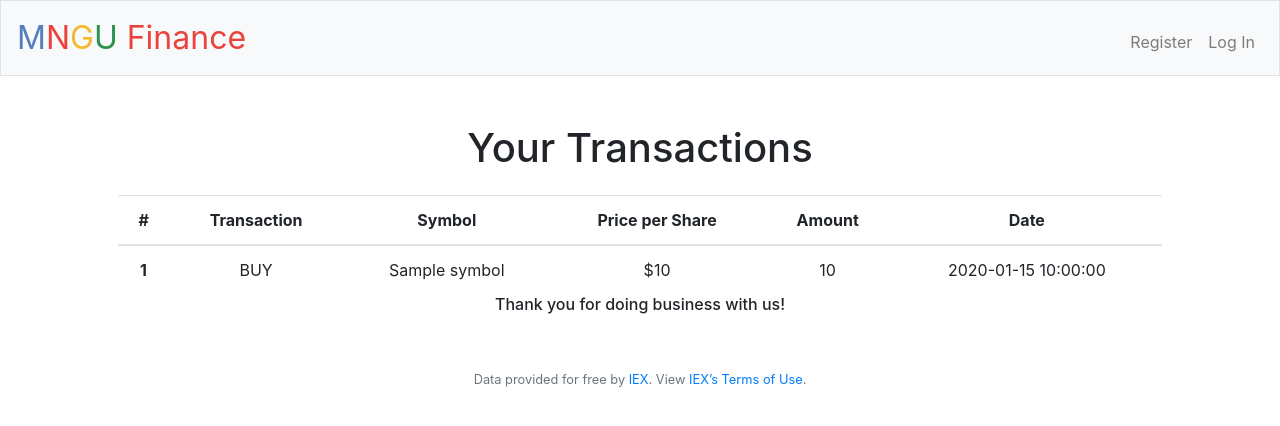
After one commit to Swizop/HarvardX-CS50, a Flask app: template CS50's Introduction to Computer Science/web/Finance/templates/history.html in a window 1280 px wide. The commit adds this page. Shown: the top 426 px of the page. Run offline with Flask 2, Linux system fonts and the light colour scheme; the template is opened without the code that fills it: most values are stand-ins (such as "Sample title", 1, 10 or a date in 2020); some libraries are stand-ins or nearby versions.

Commit message:
add history

```diff
--- a/CS50's Introduction to Computer Science/web/Finance/application.py
+++ b/CS50's Introduction to Computer Science/web/Finance/application.py
@@ -103,7 +103,11 @@ def buy():
 @login_required
 def history():
     """Show history of transactions"""
-    return apology("TODO")
+    userId = session["user_id"]
+    history = db.execute("SELECT * FROM acquisitions WHERE user_id = ? ORDER BY acquisition_date DESC", userId)
+    if not history:
+        return redirect("/")
+    return render_template("history.html", history = history)
 
 
 @app.route("/login", methods=["GET", "POST"])
--- /dev/null
+++ b/CS50's Introduction to Computer Science/web/Finance/templates/history.html
@@ -0,0 +1,38 @@
+{% extends "layout.html" %}
+
+{% block title %}
+    History
+{% endblock %}
+
+{% block main %}
+    <h1>Your Transactions</h1>
+    <table class="table table-hover" style="position: relative; top: 15px;">
+        <thead>
+          <tr>
+            <th>#</th>
+            <th>Transaction</th>
+            <th>Symbol</th>
+            <th>Price per Share</th>
+            <th>Amount</th>
+            <th>Date</th>
+          </tr>
+        </thead>
+        <tbody>
+          {% for i in range(history| length) %}
+            <tr>
+              <th scope="row">{{ i + 1 }}</th>
+              {% if history[i].type == 'sell' %}
+                <td>SELL</td>
+               {% else %}
+                <td>BUY</td>
+               {% endif %}
+              <td>{{ history[i].symbol }}</td>
+              <td>${{ history[i].price }}</td>
+              <td>{{ history[i].amount }}</td>
+              <td>{{ history[i].acquisition_date }}</td>
+            </tr>
+          {% endfor %}
+        </tbody>
+    </table>
+    <h6>Thank you for doing business with us!</h6>
+{% endblock %}
--- a/CS50's Introduction to Computer Science/web/Finance/templates/index.html
+++ b/CS50's Introduction to Computer Science/web/Finance/templates/index.html
@@ -7,7 +7,7 @@
 {% block main %}
     <h1>Your Stock Portofolio</h1>
     {% if er == 1 %}
-      <h4>Whoops... It appears you haven't bought any shares yet! <a href="/buy">What are you waiting for?</a></h4>
+      <h4>Buy some shares to unlock all of our site's features! <a href="/buy">What are you waiting for?</a></h4>
       <div class="spinner-border text-primary" role="status">
         <span class="sr-only">Loading...</span>
       </div>
@@ -48,9 +48,9 @@
               <td>{{ currentPrices[i] }}$</td>
               <td>{{ currentPrices[i] * holdings[i].amount }}$</td>
               {% if currentPrices[i] * holdings[i].amount - holdings[i].average_price * holdings[i].amount >= 0 %}
-                <td style="color:rgb(99, 236, 99);">{{ currentPrices[i] * holdings[i].amount - holdings[i].average_price * holdings[i].amount }}$</td>
+                <td style="color:rgb(99, 236, 99);">+${{ currentPrices[i] * holdings[i].amount - holdings[i].average_price * holdings[i].amount }}</td>
               {% else %}
-                <td style="color: red;">{{ currentPrices[i] * holdings[i].amount - holdings[i].average_price * holdings[i].amount }}$</td>
+                <td style="color: red;">${{ currentPrices[i] * holdings[i].amount - holdings[i].average_price * holdings[i].amount }}$</td>
               {% endif %}
             </tr>
           {% endfor %}
--- a/CS50's Introduction to Computer Science/web/Finance/templates/quote.html
+++ b/CS50's Introduction to Computer Science/web/Finance/templates/quote.html
@@ -11,6 +11,9 @@
             {% if er == 1 %}
                 <p style="color:red">Symbol not found!</p>
             {% endif %}
+            <div class="alert alert-light" role="alert" style="font-size: smaller; position: relative; top: 10px;">
+                Look up real-time information about a stock.
+            </div>
         </div>
         <button class="btn btn-primary" type="submit">Search</button>
     </form>
```
